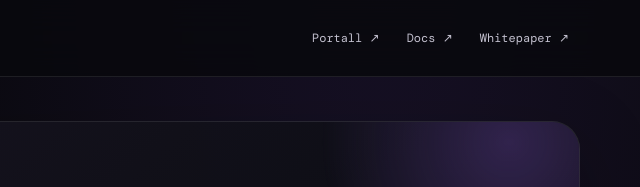
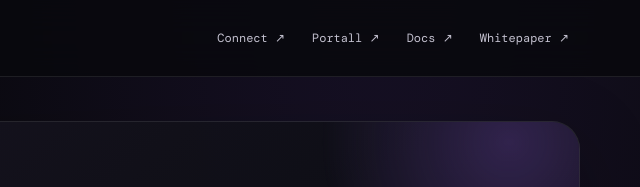
Before and after one commit to lunul-dev/whitepaper, a website: page index.html in a window 1280 px wide. Shown: the top 187 px of the page, 640-1280 px from the left. Drawn offline with nearby package versions, Linux system fonts and the light colour scheme.

Commit message:
Update index.html

```diff
--- a/index.html
+++ b/index.html
@@ -25,7 +25,7 @@ header{position:sticky;top:0;z-index:20;background:rgba(9,9,13,.86);backdrop-fil
     <div class="wrap nav">
       <a class="brand" href="https://lunul.org" aria-label="Lunul home">lunul<span>.</span></a>
       <nav class="navlinks" id="navlinks" aria-label="Main navigation">
-        <a href="" target="_blank" rel="noopener noreferrer">Portall ↗</a><a href="https://docs.lunul.org" target="_blank" rel="noopener noreferrer">Docs ↗</a><a href="https://whitepaper.lunul.org" target="_blank" rel="noopener noreferrer">Whitepaper ↗</a>
+        <a href="https://lunul.org/rpc.html" target="_blank" rel="noopener noreferrer">Connect ↗</a><a href="" target="_blank" rel="noopener noreferrer">Portall ↗</a><a href="https://docs.lunul.org" target="_blank" rel="noopener noreferrer">Docs ↗</a><a href="https://whitepaper.lunul.org" target="_blank" rel="noopener noreferrer">Whitepaper ↗</a>
       </nav>
     </div>
   </header>
```
